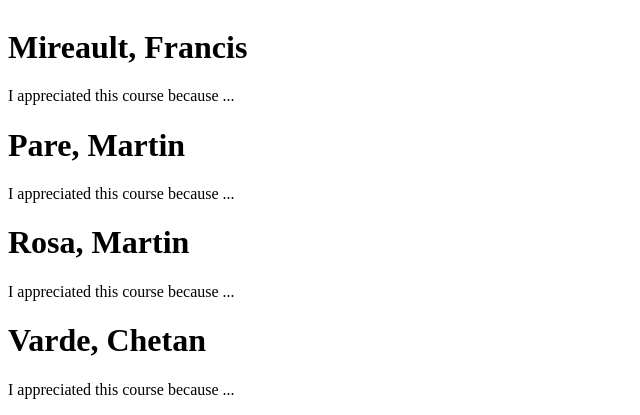
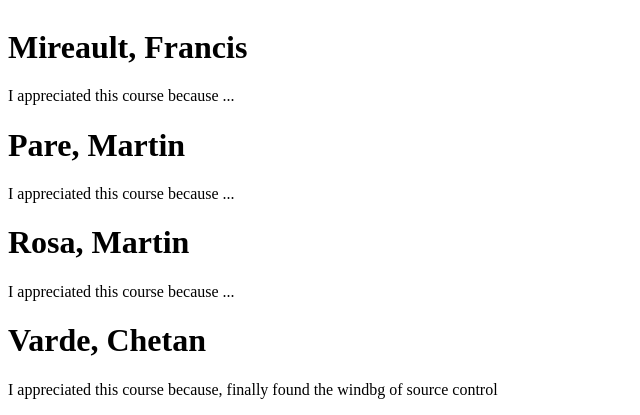
Before and after one commit to decarufe/git-training, a plain HTML site: page index.html in a window 1280 px wide. Shown: the part 718-1133 px from the top of the page, without its empty margins (0-640 px from the left). Drawn offline with Linux system fonts and the light colour scheme.

Commit message:
Updated html comment

```diff
--- a/index.html
+++ b/index.html
@@ -36,6 +36,6 @@
         <p>I appreciated this course because ...</p>
 
     <h1>Varde, Chetan</h1>
-        <p>I appreciated this course because ...</p>
+        <p>I appreciated this course because, finally found the windbg of source control</p>
 </body>
 </html>
```
